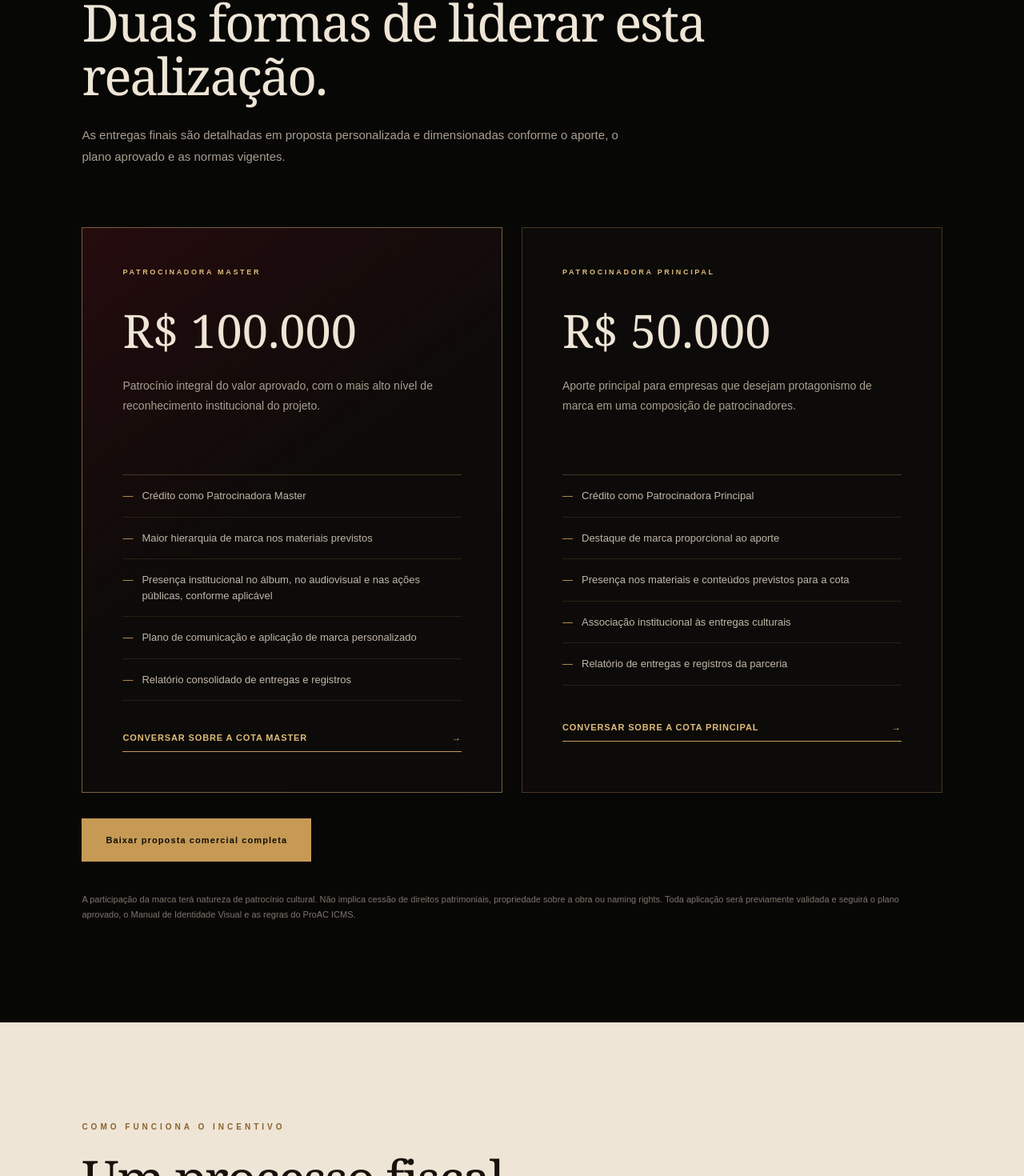
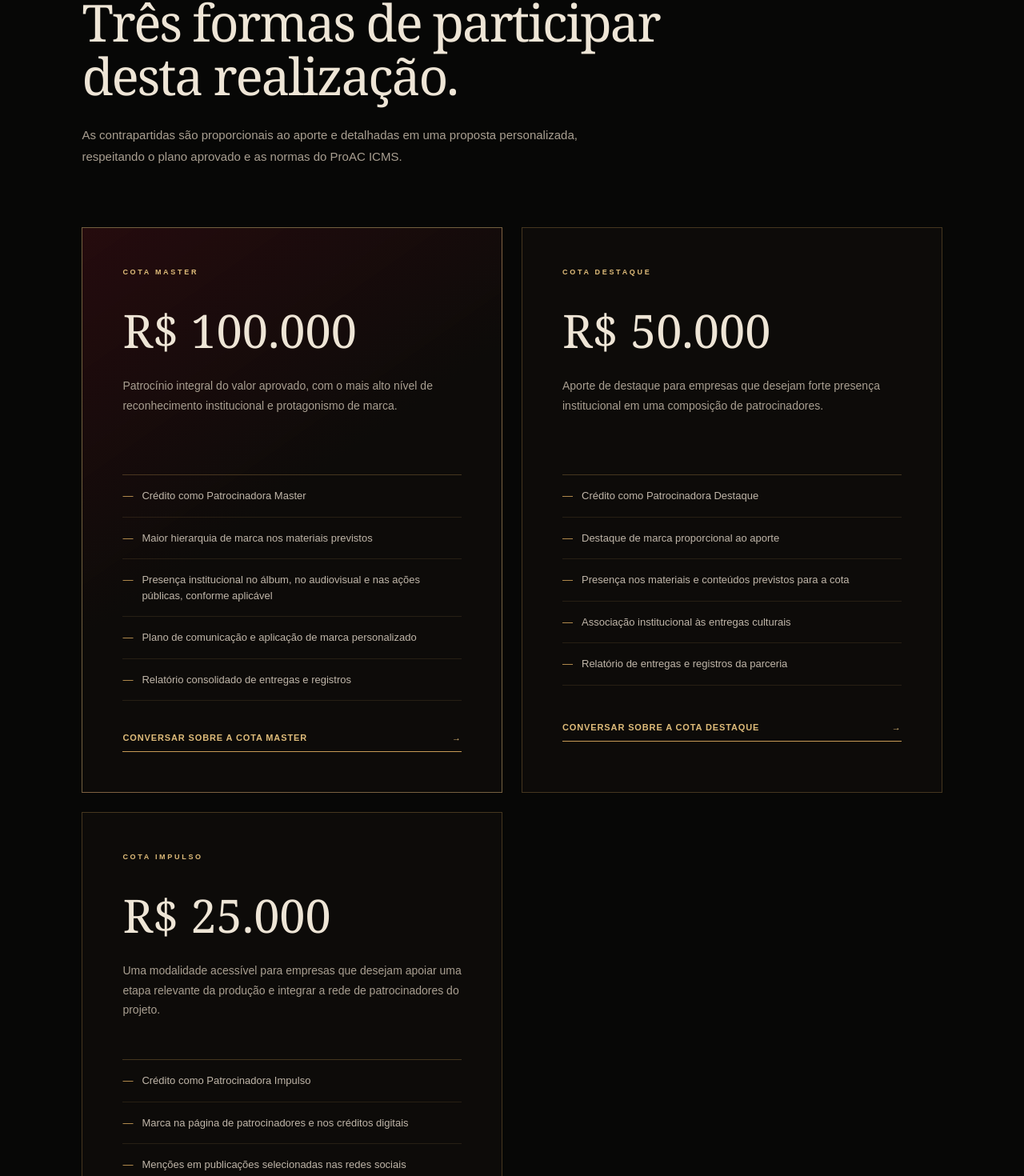
Before and after one commit to tiagoslins/the-velvet-margin, a Next.js app: page /patrocinio in a window 1280 px wide. Shown: the part 4550-6020 px from the top of the page at 80% size. Built offline with nearby package versions, Linux system fonts and the light colour scheme.

Commit message:
Adiciona cota Impulso de 25 mil ao site

```diff
--- a/app/patrocinio/page.tsx
+++ b/app/patrocinio/page.tsx
@@ -82,25 +82,31 @@ function SponsorshipContent() {
     </section>
 
     <section className="sponsorship-options" id="propostas">
-      <div className="section-lead"><p className="kicker">{pt ? "PROPOSTAS INICIAIS" : "INITIAL SPONSORSHIP OPTIONS"}</p><h2>{pt ? "Duas formas de liderar esta realização." : "Two ways to lead this cultural initiative."}</h2><p>{pt ? "As entregas finais são detalhadas em proposta personalizada e dimensionadas conforme o aporte, o plano aprovado e as normas vigentes." : "Final benefits are detailed in a tailored proposal and scaled to the contribution, approved plan and applicable rules."}</p></div>
-      <div className="sponsorship-card-grid">
+      <div className="section-lead"><p className="kicker">{pt ? "COTAS DE PATROCÍNIO" : "SPONSORSHIP TIERS"}</p><h2>{pt ? "Três formas de participar desta realização." : "Three ways to take part in this cultural initiative."}</h2><p>{pt ? "As contrapartidas são proporcionais ao aporte e detalhadas em uma proposta personalizada, respeitando o plano aprovado e as normas do ProAC ICMS." : "Benefits are proportional to the contribution and detailed in a tailored proposal, in accordance with the approved plan and ProAC ICMS rules."}</p></div>
+      <div className="sponsorship-card-grid sponsorship-card-grid-three">
         <article className="sponsorship-card master-card">
-          <p className="card-label">{pt ? "PATROCINADORA MASTER" : "MASTER SPONSOR"}</p><h3>R$ 100.000</h3>
-          <p className="card-summary">{pt ? "Patrocínio integral do valor aprovado, com o mais alto nível de reconhecimento institucional do projeto." : "Full sponsorship of the approved amount, with the project’s highest level of institutional recognition."}</p>
+          <p className="card-label">{pt ? "COTA MASTER" : "MASTER TIER"}</p><h3>R$ 100.000</h3>
+          <p className="card-summary">{pt ? "Patrocínio integral do valor aprovado, com o mais alto nível de reconhecimento institucional e protagonismo de marca." : "Full sponsorship of the approved amount, with the highest level of institutional recognition and brand prominence."}</p>
           <ul><li>{pt ? "Crédito como Patrocinadora Master" : "Master Sponsor credit"}</li><li>{pt ? "Maior hierarquia de marca nos materiais previstos" : "Highest brand hierarchy across planned materials"}</li><li>{pt ? "Presença institucional no álbum, no audiovisual e nas ações públicas, conforme aplicável" : "Institutional presence across the album, audiovisual content and public activities, where applicable"}</li><li>{pt ? "Plano de comunicação e aplicação de marca personalizado" : "Tailored communications and brand application plan"}</li><li>{pt ? "Relatório consolidado de entregas e registros" : "Consolidated delivery and documentation report"}</li></ul>
-          <a href={`mailto:${email}?subject=Patrocinadora Master — The Velvet Margin`}>{pt ? "Conversar sobre a cota Master" : "Discuss Master sponsorship"}<span>→</span></a>
+          <a href={`mailto:${email}?subject=Cota Master — The Velvet Margin`}>{pt ? "Conversar sobre a cota Master" : "Discuss the Master tier"}<span>→</span></a>
         </article>
         <article className="sponsorship-card principal-card">
-          <p className="card-label">{pt ? "PATROCINADORA PRINCIPAL" : "PRINCIPAL SPONSOR"}</p><h3>R$ 50.000</h3>
-          <p className="card-summary">{pt ? "Aporte principal para empresas que desejam protagonismo de marca em uma composição de patrocinadores." : "A principal contribution for companies seeking prominent recognition within a group of sponsors."}</p>
-          <ul><li>{pt ? "Crédito como Patrocinadora Principal" : "Principal Sponsor credit"}</li><li>{pt ? "Destaque de marca proporcional ao aporte" : "Brand prominence proportional to the contribution"}</li><li>{pt ? "Presença nos materiais e conteúdos previstos para a cota" : "Presence across materials and content planned for the tier"}</li><li>{pt ? "Associação institucional às entregas culturais" : "Institutional association with cultural outcomes"}</li><li>{pt ? "Relatório de entregas e registros da parceria" : "Partnership delivery and documentation report"}</li></ul>
-          <a href={`mailto:${email}?subject=Patrocinadora Principal — The Velvet Margin`}>{pt ? "Conversar sobre a cota Principal" : "Discuss Principal sponsorship"}<span>→</span></a>
+          <p className="card-label">{pt ? "COTA DESTAQUE" : "FEATURED TIER"}</p><h3>R$ 50.000</h3>
+          <p className="card-summary">{pt ? "Aporte de destaque para empresas que desejam forte presença institucional em uma composição de patrocinadores." : "A featured contribution for companies seeking strong institutional visibility within a group of sponsors."}</p>
+          <ul><li>{pt ? "Crédito como Patrocinadora Destaque" : "Featured Sponsor credit"}</li><li>{pt ? "Destaque de marca proporcional ao aporte" : "Brand prominence proportional to the contribution"}</li><li>{pt ? "Presença nos materiais e conteúdos previstos para a cota" : "Presence across materials and content planned for the tier"}</li><li>{pt ? "Associação institucional às entregas culturais" : "Institutional association with cultural outcomes"}</li><li>{pt ? "Relatório de entregas e registros da parceria" : "Partnership delivery and documentation report"}</li></ul>
+          <a href={`mailto:${email}?subject=Cota Destaque — The Velvet Margin`}>{pt ? "Conversar sobre a cota Destaque" : "Discuss the Featured tier"}<span>→</span></a>
+        </article>
+        <article className="sponsorship-card impulso-card">
+          <p className="card-label">{pt ? "COTA IMPULSO" : "IMPACT TIER"}</p><h3>R$ 25.000</h3>
+          <p className="card-summary">{pt ? "Uma modalidade acessível para empresas que desejam apoiar uma etapa relevante da produção e integrar a rede de patrocinadores do projeto." : "An accessible tier for companies that want to support a meaningful production stage and join the project’s sponsor network."}</p>
+          <ul><li>{pt ? "Crédito como Patrocinadora Impulso" : "Impact Sponsor credit"}</li><li>{pt ? "Marca na página de patrocinadores e nos créditos digitais" : "Brand presence on the sponsor page and in digital credits"}</li><li>{pt ? "Menções em publicações selecionadas nas redes sociais" : "Mentions in selected social media posts"}</li><li>{pt ? "Presença nos créditos da Live Session e em materiais digitais selecionados" : "Presence in Live Session credits and selected digital materials"}</li><li>{pt ? "Relatório final com registros e comprovação das entregas" : "Final report with documentation of delivered benefits"}</li></ul>
+          <a href={`mailto:${email}?subject=Cota Impulso — The Velvet Margin`}>{pt ? "Conversar sobre a cota Impulso" : "Discuss the Impact tier"}<span>→</span></a>
         </article>
       </div>
       <div className="actions">
         <a className="button button-gold" href={commercialDeck} target="_blank" rel="noreferrer">{pt ? "Baixar proposta comercial completa" : "Download full sponsorship proposal"}</a>
       </div>
-      <p className="sponsorship-disclaimer">{pt ? "A participação da marca terá natureza de patrocínio cultural. Não implica cessão de direitos patrimoniais, propriedade sobre a obra ou naming rights. Toda aplicação será previamente validada e seguirá o plano aprovado, o Manual de Identidade Visual e as regras do ProAC ICMS." : "Brand participation is recognized as cultural sponsorship. It does not grant ownership, economic rights over the work or naming rights. Every brand application is subject to prior validation and must comply with the approved plan, visual identity manual and ProAC ICMS rules."}</p>
+      <p className="sponsorship-disclaimer">{pt ? "As cotas estão sujeitas à disponibilidade e à composição final de patrocinadores. A participação da marca terá natureza de patrocínio cultural e não implica cessão de direitos patrimoniais, propriedade sobre a obra, controle editorial ou naming rights. Toda aplicação será previamente validada e seguirá o plano aprovado, o Manual de Identidade Visual e as regras do ProAC ICMS." : "Tiers are subject to availability and the final sponsor composition. Brand participation is recognized as cultural sponsorship and does not grant ownership, economic rights over the work, editorial control or naming rights. Every brand application is subject to prior validation and must comply with the approved plan, visual identity manual and ProAC ICMS rules."}</p>
     </section>
 
     <section className="incentive-explainer section-light">
```
